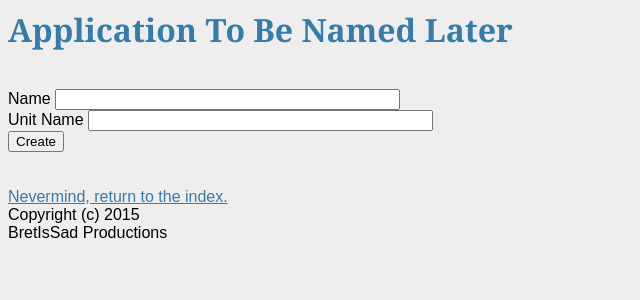
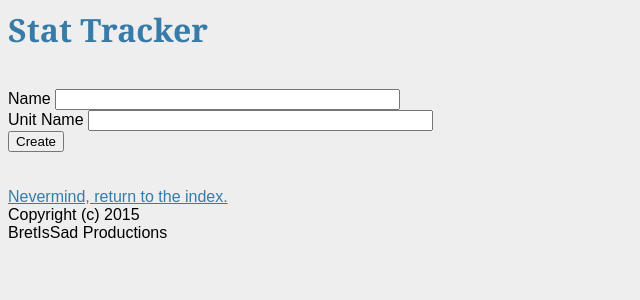
Before and after one commit to tiyd-python-2015-01/stat-tracker, a Flask app: page /create_enterprise in a window 1280 px wide. Shown: the top 300 px of the page, without its empty margins (0-640 px from the left). Run offline with Flask 2, Linux system fonts and the light colour scheme; the visitor is signed in with stand-in values (Sample User, id 1); some libraries are stand-ins or nearby versions.

Commit message:
combined add and edit pages

```diff
--- a/stattracker/templates/layout.html
+++ b/stattracker/templates/layout.html
@@ -12,7 +12,7 @@
     <div id="wrapper">
       {% block header %}
       <header>
-        <h1>Application To Be Named Later</h1>
+        <h1>Stat Tracker</h1>
       </header>
       {% endblock %}
 
--- a/stattracker/views/enterprises.py
+++ b/stattracker/views/enterprises.py
@@ -61,7 +61,21 @@ def view_stats(ent_id):
 def edit_page(id):
     enterprise = Enterprise.query.get(id)
     stat_list = Stat.query.filter_by(enterprise_id = id).order_by(Stat.recorded_at).all()
-    return render_template("edit_stats.html", enterprise=enterprise, stat_list=reversed(stat_list))
+    form = StatForm()
+    if form.validate_on_submit():
+        stat = Stat(value=form.value.data,
+                    recorded_at=form.recorded_at.data,
+                    enterprise_id=enterprise.id)
+        db.session.add(stat)
+        db.session.commit()
+        return redirect(url_for("enterprises.edit_stats", id=enterprise.id), stat_list=reversed(stat_list))
+    flash_errors(form)
+    return render_template("edit_stats.html",
+                           form=form,
+                           enterprise=enterprise,
+                           stat_list=reversed(stat_list),
+                           post_url= url_for('enterprises.add_stats', id=enterprise.id))
+
 
 @enterprises.route("/editstat/<int:id>", methods=["GET", "POST"])
 @login_required
```
Also changed, not shown: stattracker/templates/edit_stats.html (+17 -0 lines), stattracker/templates/index.html (+4 -6 lines).
